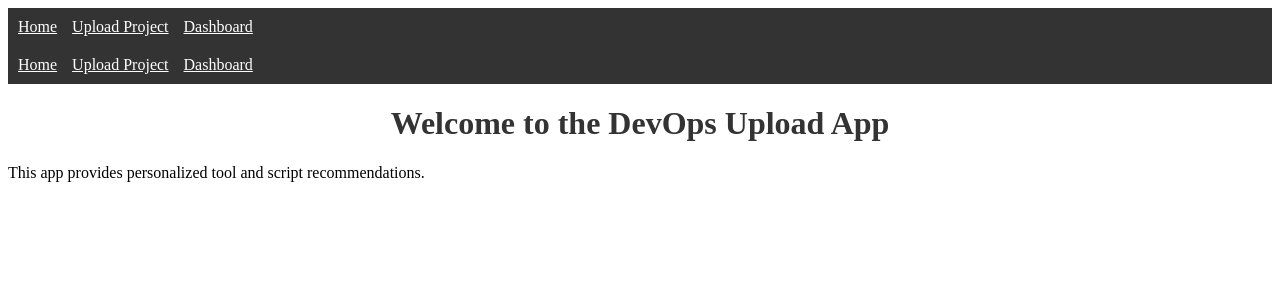
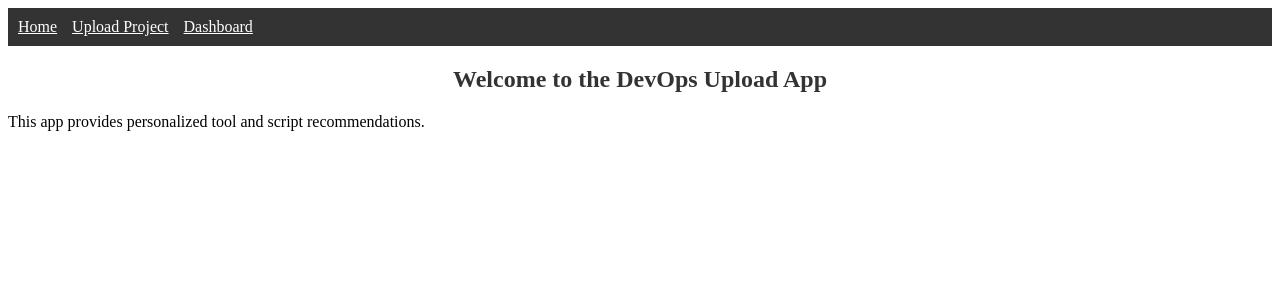
Before and after one commit to Mayawaleed/Automated-Devops-Pipeline, a Next.js app: page / in a window 1280 px wide. Shown: the top 300 px of the page. Built offline with nearby package versions, Linux system fonts and the light colour scheme.

Commit message:
navbar update

```diff
--- a/src/components/Navbar.js
+++ b/src/components/Navbar.js
@@ -4,7 +4,7 @@ import Link from 'next/link';
 const Navbar = () => {
     return (
         <nav style={{ padding: '10px', backgroundColor: '#333', color: 'white' }}>
-            <Link href="/" style={{ marginRight: '15px', color: 'white' }}>Home</Link>
+            <Link href="/index" style={{ marginRight: '15px', color: 'white' }}>Home</Link>
             <Link href="/projectUpload" style={{ marginRight: '15px', color: 'white' }}>Upload Project</Link>
             <Link href="/dashboard" style={{ color: 'white' }}>Dashboard</Link>
         </nav>
--- a/src/pages/index.js
+++ b/src/pages/index.js
@@ -1,14 +1,11 @@
-// src/pages/index.js
-import Navbar from '../components/Navbar';
-
-const Home = () => {
+// src/components/Navbar.js
+const Navbar = () => {
     return (
-        <div>
-            <Navbar />
+        <nav>
             <h1>Welcome to the DevOps Upload App</h1>
             <p>This app provides personalized tool and script recommendations.</p>
-        </div>
+        </nav>
     );
 };
 
-export default Home;
+export default Navbar;
```
